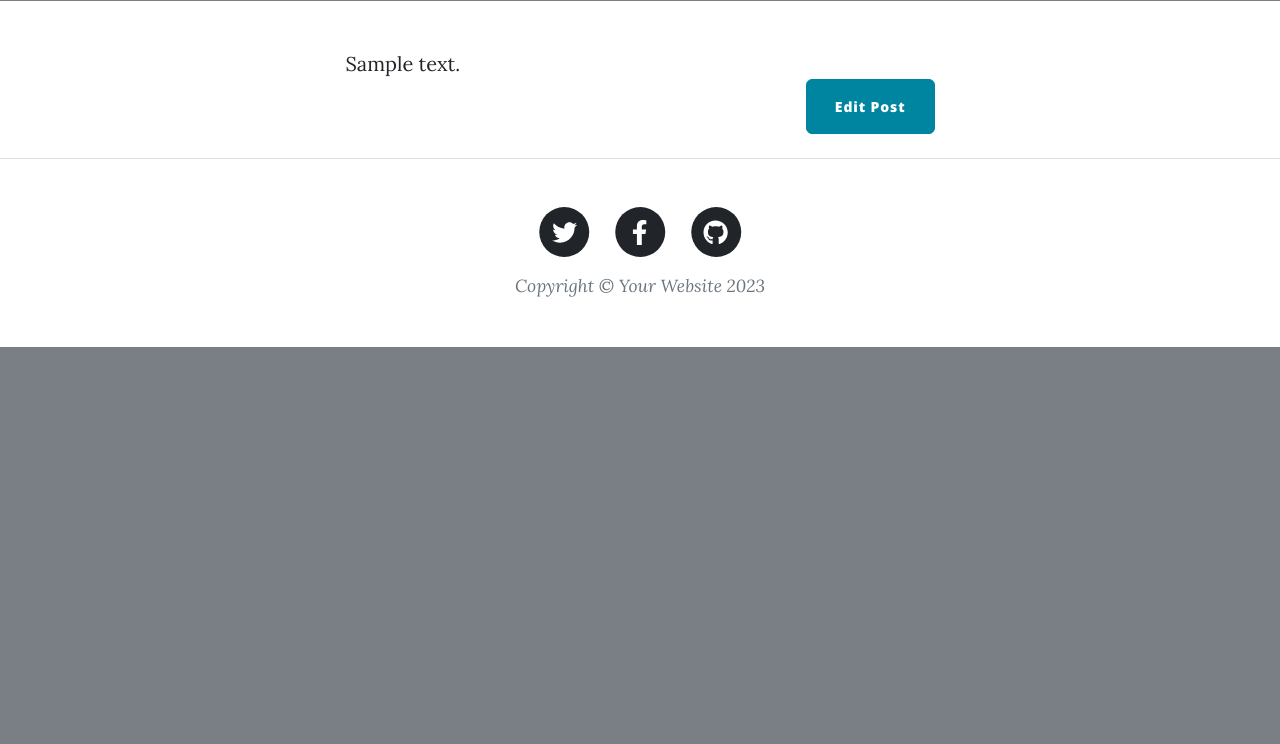
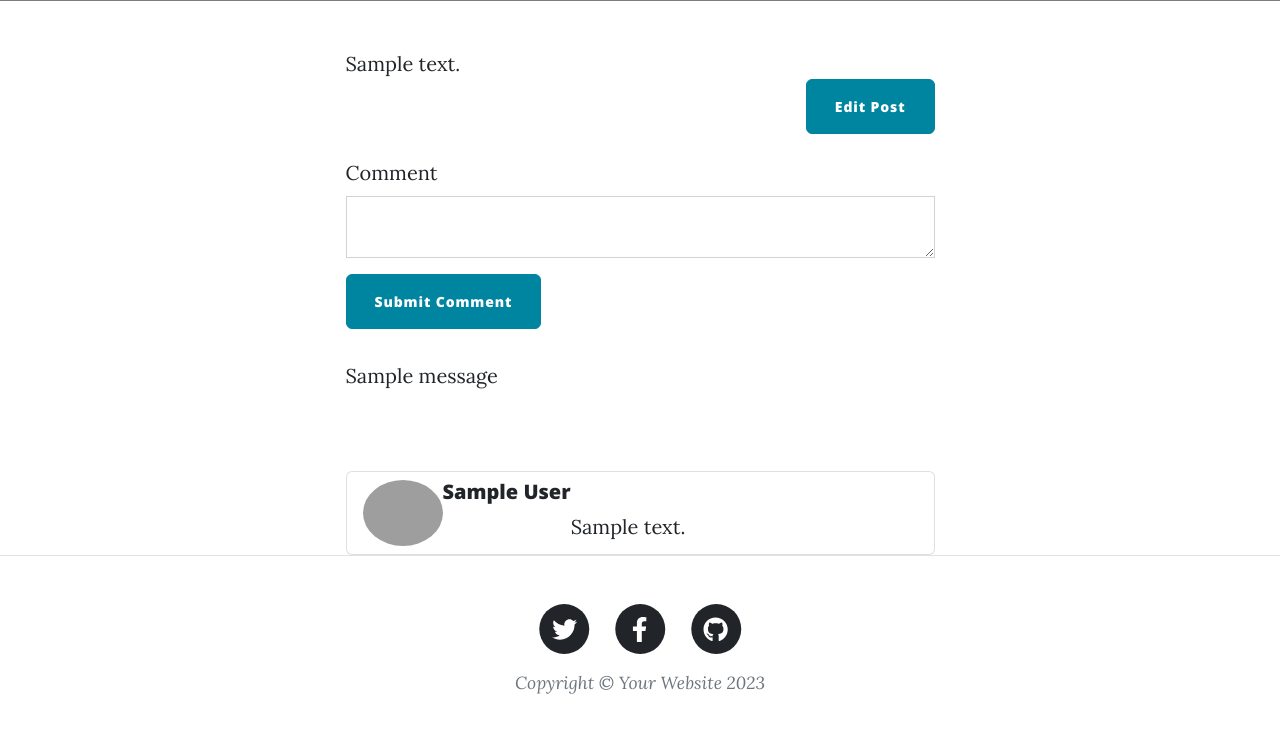
Before and after one commit to vvduth/my-blog, a Flask app: page /post/1 in a window 1280 px wide. Shown: the part 565-1309 px from the top of the page. Before the commit the page ends 912 px from the top, so only its background shows below. Run offline with Flask 3, Linux system fonts and the light colour scheme; a user stored in the database is signed in; tables that the repository leaves empty hold one stand-in row (values such as "Sample post"); grey boxes marked "Sample" are stand-in pictures; one stand-in notice (Sample message) is shown; some libraries are stand-ins or nearby versions; grey boxes are pictures that could not be loaded.

Commit message:
Add comment functionality with CommentForm and update post templates

```diff
--- a/forms.py
+++ b/forms.py
@@ -9,7 +9,7 @@ from flask_ckeditor import CKEditorField
 class PostForm(FlaskForm):
     title = StringField("Post Title", validators=[DataRequired()])
     subtitle = StringField("Post Subtitle", validators=[DataRequired()])
-    author = StringField("Post Author", validators=[DataRequired()])
+    #author = StringField("Post Author", validators=[DataRequired()])
     img_url = StringField("Image URL", validators=[DataRequired(), URL()])
     body = CKEditorField("Post Content", validators=[DataRequired()])
     submit = SubmitField("Submit Post")
@@ -29,3 +29,6 @@ class LoginForm(FlaskForm):
 
 
 # TODO: Create a CommentForm so users can leave comments below posts
+class CommentForm(FlaskForm):
+    comment_text = CKEditorField("Comment", validators=[DataRequired()])
+    submit = SubmitField("Submit Comment")
--- a/main.py
+++ b/main.py
@@ -6,8 +6,8 @@ from flask_sqlalchemy import SQLAlchemy
 from sqlalchemy.orm import DeclarativeBase, Mapped, mapped_column, relationship
 from sqlalchemy import Integer, String, Text, ForeignKey
 from werkzeug.security import generate_password_hash, check_password_hash
-
-from forms import PostForm, RegisterForm, LoginForm
+from hashlib import md5
+from forms import PostForm, RegisterForm, LoginForm, CommentForm
 from flask_ckeditor import CKEditor, CKEditorField
 from datetime import date
 from flask_login import LoginManager, UserMixin, login_user,logout_user,current_user
@@ -39,6 +39,13 @@ app.config['SQLALCHEMY_DATABASE_URI'] = 'sqlite:///posts.db'
 db = SQLAlchemy(model_class=Base)
 db.init_app(app)
 
+# Initialize gravatar
+
+def gravatar_url(email, size=100, rating='g', default='retro', force_default=False):
+    hash_value = md5(email.lower().encode('utf-8')).hexdigest()
+    return f"https://www.gravatar.com/avatar/{hash_value}?s={size}&d={default}&r={rating}&f={force_default}"
+
+
 # CONFIGURE TABLES
 class User(UserMixin,db.Model):
     __tablename__ = "users"
@@ -47,6 +54,7 @@ class User(UserMixin,db.Model):
     password: Mapped[str] = mapped_column(String(100))
     name: Mapped[str] = mapped_column(String(1000))
     posts = relationship("BlogPost",back_populates="author")
+    comments = relationship("Comment", back_populates="author")
 
 
 class BlogPost(db.Model):
@@ -60,8 +68,16 @@ class BlogPost(db.Model):
     # Create Foreign Key, "users.id" the users refers to the tablename of User.
     author_id: Mapped[int] = mapped_column(Integer, db.ForeignKey("users.id"))
     author: Mapped[User] = relationship("User", back_populates="posts")
+    comments = relationship("Comment", back_populates="post")
 
-
+class Comment(db.Model):
+    __tablename__ = "comments"
+    id: Mapped[int] = mapped_column(Integer, primary_key=True)
+    text: Mapped[str] = mapped_column(Text, nullable=False)
+    author_id: Mapped[int] = mapped_column(Integer, db.ForeignKey("users.id"))
+    author: Mapped[User] = relationship("User", back_populates="comments")
+    post_id: Mapped[int] = mapped_column(Integer, db.ForeignKey("blog_posts.id"))
+    post: Mapped[BlogPost] = relationship("BlogPost", back_populates="comments")
 
 with app.app_context():
     db.create_all()
@@ -78,10 +94,10 @@ def load_user(user_id: str) -> User | None:
 def is_admin(func):
     @wraps(func)
     def decorated_func(*args, **kwargs):
-        user_id = current_user.get_id()
-        print("user_id: ", user_id)
+        user_id = int(current_user.get_id())
+        print(user_id)
         if user_id == 1:
-            func(*args, **kwargs)
+            return func(*args, **kwargs)
         else:
             return abort(403)
     return decorated_func
@@ -133,7 +149,7 @@ def login():
 @app.route('/logout')
 def logout():
     logout_user()
-    return redirect(url_for('get_all_posts'), 403)
+    return redirect(url_for('get_all_posts'))
 
 
 
@@ -143,16 +159,29 @@ def get_all_posts():
     result = db.session.execute(db.select(BlogPost))
     posts = result.scalars().all() or []
     print("posts: ", posts)
-    return render_template("index.html", all_posts=[])
+    return render_template("index.html", all_posts=posts)
 
 
 
 # TODO: Add a route so that you can click on individual posts.
-@app.route('/post/<int:post_id>')
+@app.route('/post/<int:post_id>', methods=['GET', 'POST'])
 def show_post(post_id):
     # TODO: Retrieve a BlogPost from the database based on the post_id
     requested_post = db.get_or_404(BlogPost, post_id)
-    return render_template("post.html", post=requested_post)
+    comments = requested_post.comments
+    print("comments: ", comments)
+    form = CommentForm()
+    if form.validate_on_submit():
+        new_comment = Comment(
+            text=form.comment_text.data,
+            author=current_user,
+            post=requested_post
+        )
+        db.session.add(new_comment)
+        db.session.commit()
+        flash("Comment added")
+        return redirect(url_for('show_post', post_id=post_id))
+    return render_template("post.html", post=requested_post, form=form, comments = comments, gravatar_url=gravatar_url)
 
 
 # TODO: add_new_post() to create a new blog post
@@ -165,10 +194,10 @@ def add_new_post():
         new_post = BlogPost(
             title=form.title.data,
             subtitle=form.subtitle.data,
-            author=form.author.data,
             img_url=form.img_url.data,
             date=date.today().strftime("%B %d, %Y"),
-            body=form.body.data
+            body=form.body.data,
+            author=current_user
         )
         db.session.add(new_post)
         db.session.commit()
--- a/templates/index.html
+++ b/templates/index.html
@@ -31,7 +31,7 @@
 
         <p class="post-meta">
           Posted by
-          <a href="#">{{post.author}}</a>
+          <a href="#">{{post.author.name}}</a>
           on {{post.date}}
           <a href="{{ url_for('delete_post', post_id=post.id) }}">
            ✘
--- a/templates/post.html
+++ b/templates/post.html
@@ -1,5 +1,5 @@
 {% include "header.html" %}
-
+{% from 'bootstrap5/form.html' import render_form %}
 <!-- Page Header-->
 <header class="masthead" style="background-image: url('{{post.img_url}}')">
     <div class="container position-relative px-4 px-lg-5">
@@ -23,7 +23,7 @@
 <article>
     <div class="container px-4 px-lg-5">
         <div class="row gx-4 gx-lg-5 justify-content-center">
-      <div class="col-md-10 col-lg-8 col-xl-7">
+            <div class="col-md-10 col-lg-8 col-xl-7 mb-5">
                 {{ post.body|safe }}
                 {% if current_user.id == 1 %}
                 <div class="d-flex justify-content-end mb-4">
@@ -35,6 +35,45 @@
                     >
                 </div>
                 {% endif %}
+
+                {% if current_user.id %}
+                {{ ckeditor.load() }}
+                {{ ckeditor.config(name="comment_text") }}
+                {{ render_form(form,novalidate=True, render_kw={"style": "font-weight: bold;"}) }}
+                {% endif %}
+
+                {% with messages = get_flashed_messages() %}
+                {% if messages %}
+
+                {% for message in messages %}
+                <p class="flash">{{ message }}</p>
+                {% endfor %}
+                {% endif %}
+                {% endwith %}
+
+            </div>
+
+            <div class="col-md-10 col-lg-8 col-xl-7 pt-6">
+                <div class="list-group">
+                    {% for comment in comments %}
+
+                    <a href="#" class="list-group-item list-group-item-action" aria-current="true">
+                        <div class="d-flex w-100">
+                            <img
+                                    class="img-fluid rounded-circle"
+                                    width="80"
+                                    height="20"
+                                    src="{{ gravatar_url(comment.author.email) }}"
+                                    alt="..."
+                            />
+                            <h5 class="mb-1 ml-6">{{ comment.author.name }}</h5>
+                            <p class="mb-1"> {{comment.text|safe}}</p>
+                        </div>
+
+
+                    </a>
+                    {% endfor %}
+                </div>
             </div>
         </div>
     </div>
```
Also changed, not shown: instance/posts.db (deleted). Lines whose indentation alone changed are shown as unchanged.
